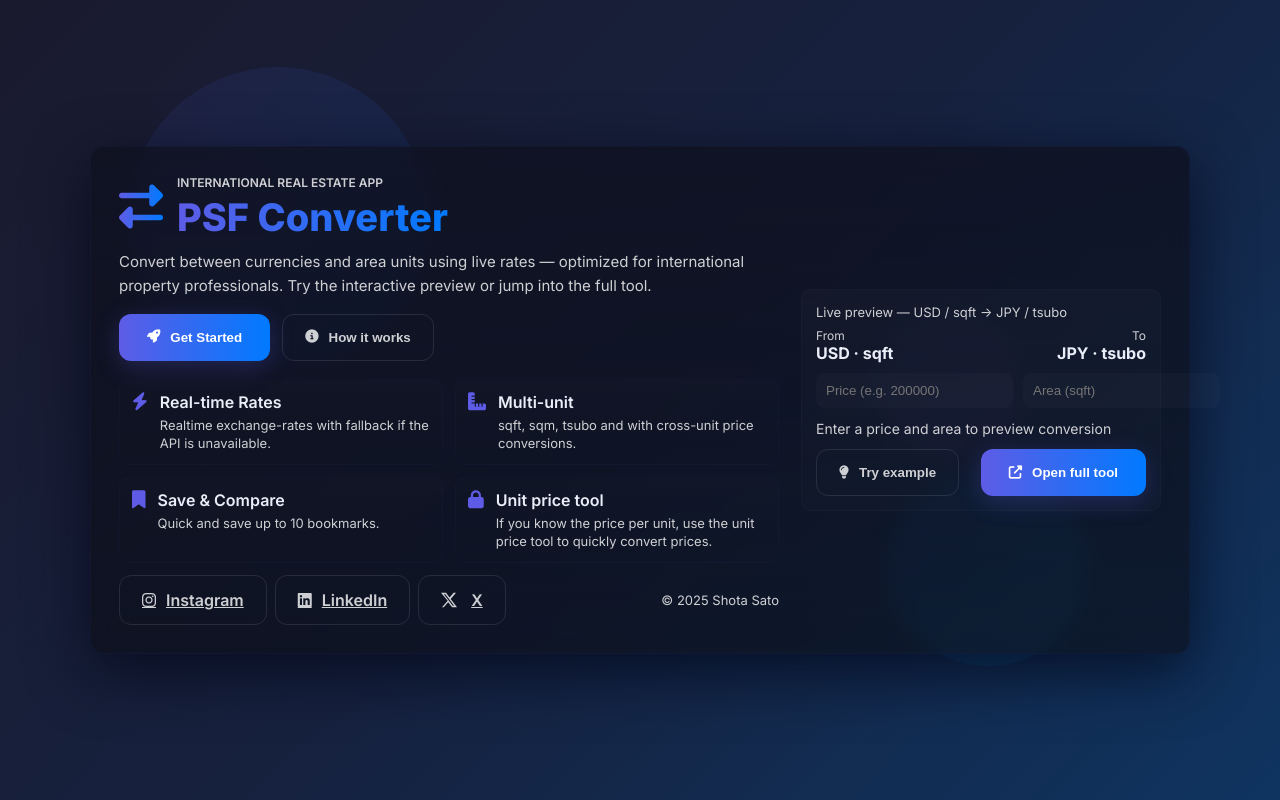
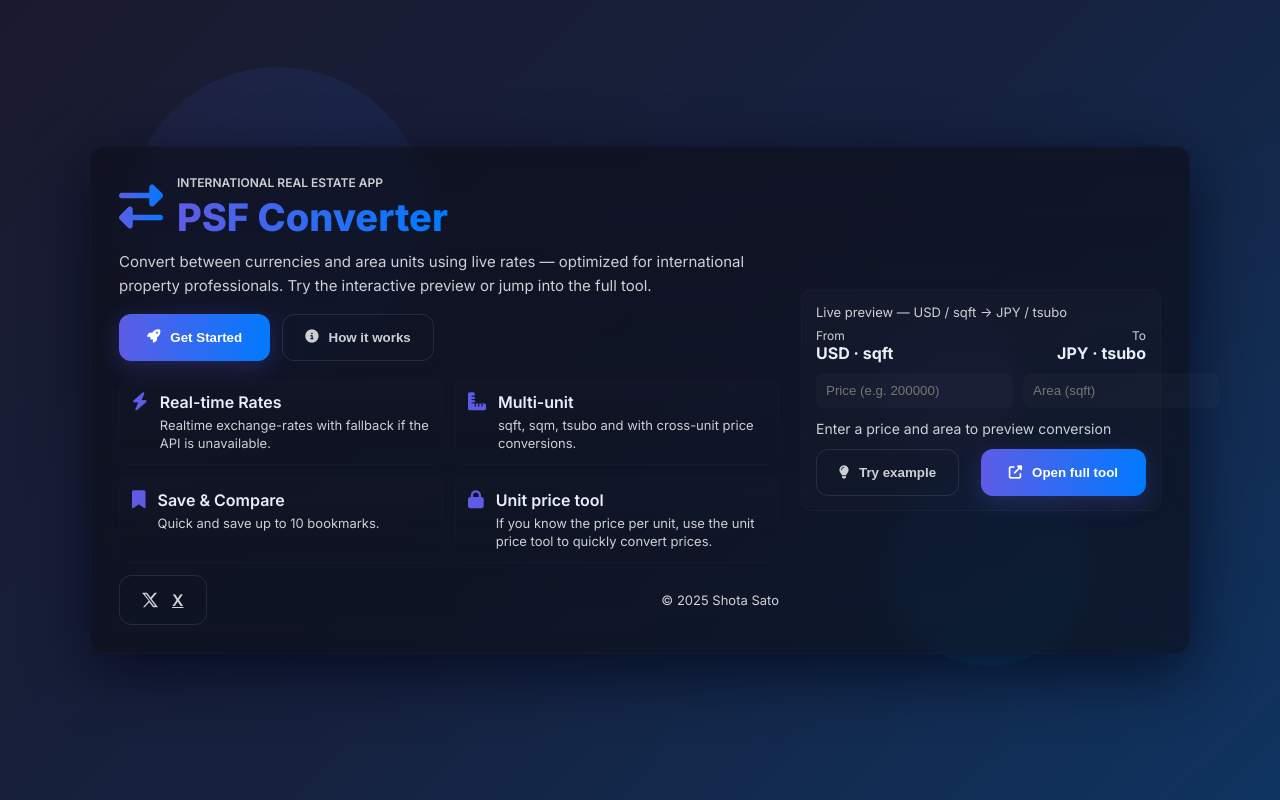
Before and after one commit to shotasato17/PSFConverterWeb1.0, a plain HTML site: page index.html in a window 1280 px wide. Drawn offline with Linux system fonts and the light colour scheme; no server answers.

Commit message:
Update index.html

```diff
--- a/index.html
+++ b/index.html
@@ -901,14 +901,6 @@
                 </div>
 
                 <div class="social-links">
-                    <a class="btn-ghost" href="https://www.instagram.com/shotasato17/" target="_blank" rel="noopener noreferrer">
-                        <i class="fab fa-instagram"></i> Instagram
-                    </a>
-
-                    <a class="btn-ghost" href="https://www.linkedin.com/in/shota-sato-5a2617357" target="_blank" rel="noopener noreferrer">
-                        <i class="fab fa-linkedin"></i> LinkedIn
-                    </a>
-
                     <a class="btn-ghost" href="https://x.com/PSFconverter" target="_blank" rel="noopener noreferrer">
                         <svg style="width:16px;height:16px;margin-right:4px" viewBox="0 0 24 24"><path fill="currentColor" d="M18.901 1.153h3.68l-8.04 9.19L24 22.846h-7.406l-5.8-7.584-6.638 7.584H1.468l8.6-9.831L0 1.153h7.594l5.243 6.932ZM17.61 20.644h2.039L6.486 3.24H4.298Z"/></svg> X
                     </a>
```
